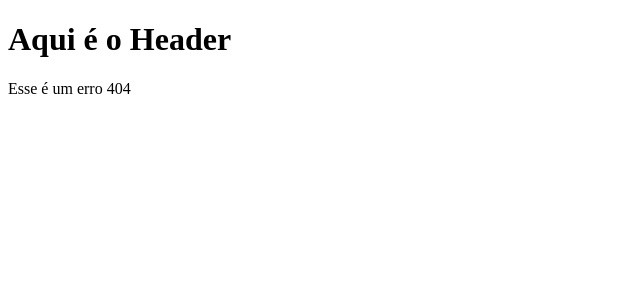
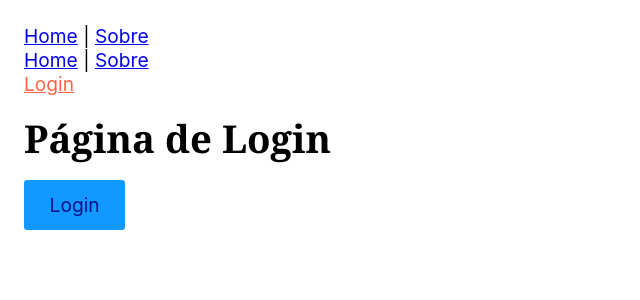
Before and after one commit to Caiobaldudev/react-study-router-05, a React (Vite) app: page /login in a window 1280 px wide. Before the commit this address had no page. Shown: the top 300 px of the page, without its empty margins (0-640 px from the left). Built offline with nearby package versions, Linux system fonts and the light colour scheme.

Commit message:
Link & useNavigate

```diff
--- a/index.html
+++ b/index.html
@@ -4,7 +4,7 @@
     <meta charset="UTF-8" />
     <meta name="viewport" content="width=device-width, initial-scale=1.0" />
     <title>Modulo 06: React Router</title>
-    <link rel="stylesheet" href="./src/public/style.css" />
+    <link rel="stylesheet" href="./src/public/styles.css" />
   </head>
   <body>
     <div id="root"></div>
--- /dev/null
+++ b/src/Link/AppLink.jsx
@@ -0,0 +1,23 @@
+import React from "react";
+import { BrowserRouter, Routes, Route } from "react-router-dom";
+import Home from "./Home";
+import Sobre from "./Sobre";
+import Header from "./Header";
+import NotFound from "./NotFound";
+import Login from "./Login";
+
+const AppLink = () => {
+  return (
+    <BrowserRouter>
+      <Header />
+      <Routes>
+        <Route path="/" element={<Home />} />
+        <Route path="sobre" element={<Sobre />} />
+        <Route path="login" element={<Login />} />
+        <Route path="*" element={<NotFound />} />
+      </Routes>
+    </BrowserRouter>
+  );
+};
+
+export default AppLink;
--- /dev/null
+++ b/src/Link/Header.css
@@ -0,0 +1,3 @@
+.active {
+  color: tomato;
+}
--- /dev/null
+++ b/src/Link/Header.jsx
@@ -0,0 +1,21 @@
+import React from 'react'
+import { Link } from 'react-router-dom'
+import { NavLink } from 'react-router-dom'
+import './Header.css'
+
+const Header = () => {
+  return (
+    <nav>
+      {/* Link nos permite navegar pelas páginas sem o comportamento de carregamento */}
+      <Link to="/">Home</Link> | <Link to="sobre">Sobre</Link> <br />
+      {/* O NavLink mostra a página que está ativa no momento. O 'end' serve para demonstrar que é o final */}
+      {/* posso colocar a estilização 'ativa' direto na minha tag navlink com o activeStyle={{color: 'tomato'}} por exemplo  */}
+      <NavLink to="/" end>Home</NavLink> | <NavLink to="sobre">Sobre</NavLink> <br />
+      {/* Exemplo com o login */}
+      <NavLink activeStyle={{color: 'tomato'}} to="login">Login</NavLink>
+
+    </nav>
+  )
+}
+
+export default Header
--- /dev/null
+++ b/src/Link/Home.jsx
@@ -0,0 +1,12 @@
+import React from 'react'
+
+const Home = () => {
+  return (
+    <div>
+      <h1>Home</h1>
+      <p>Essa é a Home</p>
+    </div>
+  )
+}
+
+export default Home
--- /dev/null
+++ b/src/Link/Login.jsx
@@ -0,0 +1,18 @@
+import React from 'react'
+import { useNavigate } from 'react-router-dom';
+
+const Login = () => {
+  function handleClick(){
+    const navigate = useNavigate()
+    console.log('Fazer Login');
+    navigate('/sobre')
+  }
+  return (
+    <div>
+      <h1>Página de Login</h1>
+      <button onClick={handleClick}>Login</button>
+    </div>
+  )
+}
+
+export default Login
--- /dev/null
+++ b/src/Link/NotFound.jsx
@@ -0,0 +1,11 @@
+import React from 'react'
+
+const NotFound = () => {
+  return (
+    <div>
+      <p>Esse é um erro 404</p>
+    </div>
+  )
+}
+
+export default NotFound
--- /dev/null
+++ b/src/Link/Sobre.jsx
@@ -0,0 +1,12 @@
+import React from 'react'
+
+const Sobre = () => {
+  return (
+    <div>
+      <h1>Sobre</h1>
+      <p>Essa é a página Sobre</p>
+    </div>
+  )
+}
+
+export default Sobre
--- a/src/main.jsx
+++ b/src/main.jsx
@@ -1,9 +1,10 @@
 import { StrictMode } from 'react'
 import { createRoot } from 'react-dom/client'
-import App from './Basis/App.jsx'
+// import App from './Basis/App.jsx'
+import AppLink from './Link/AppLink.jsx'
 
 createRoot(document.getElementById('root')).render(
   <StrictMode>
-    <App />
+    <AppLink />
   </StrictMode>,
 )
```
